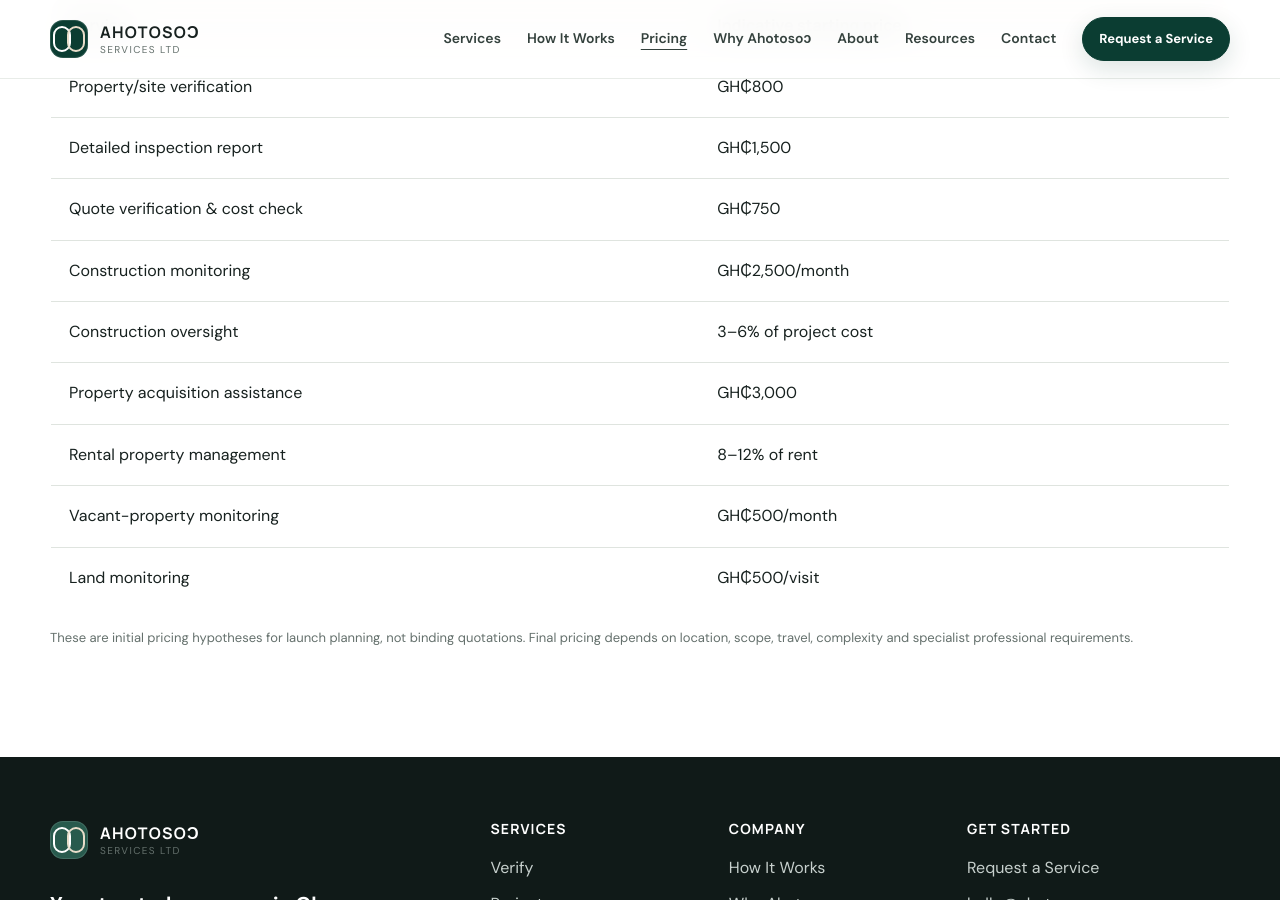
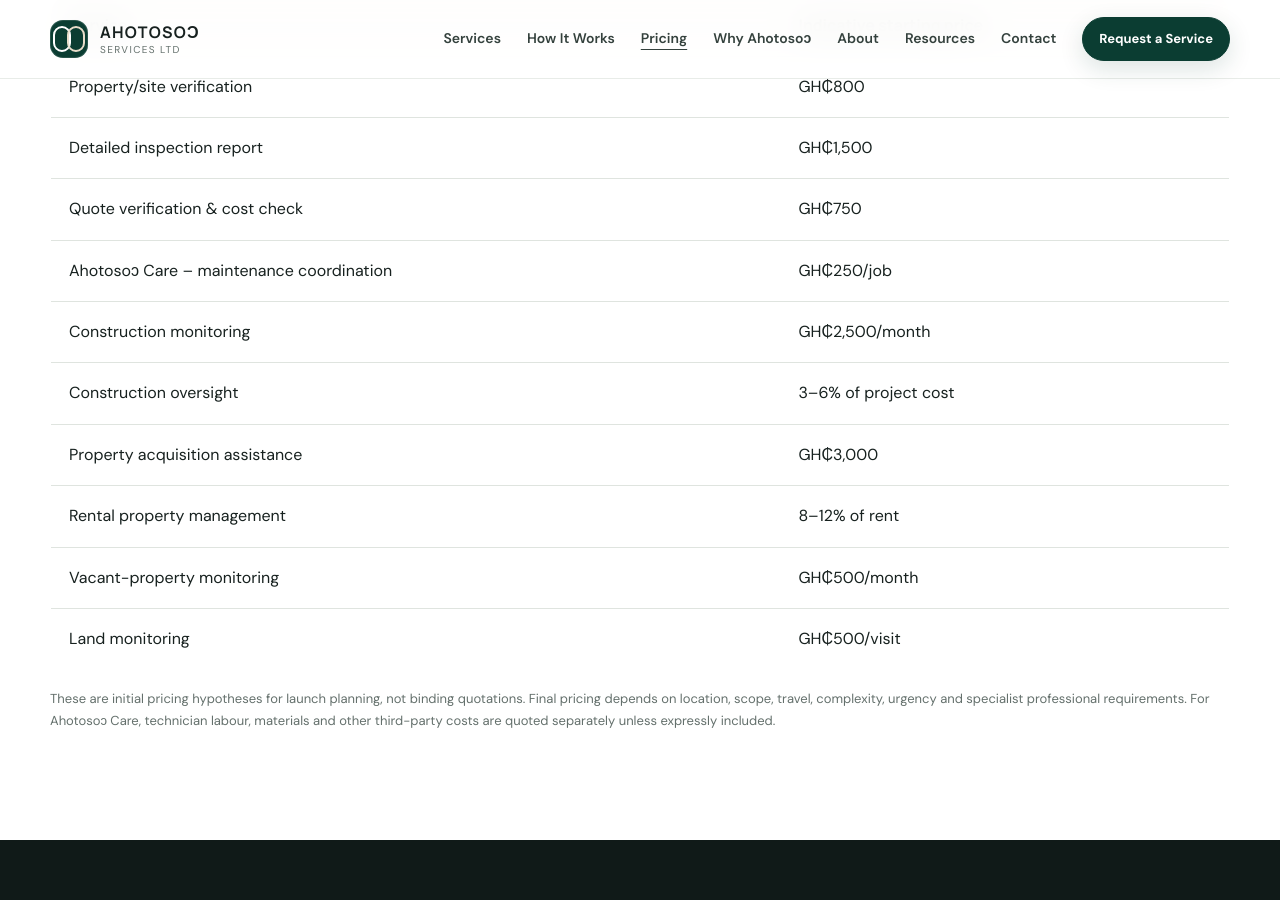
Before and after one commit to law17/ahotoso_website, a Jekyll site: the page built from _pages/pricing.md, in a window 1280 px wide and 900 px high, scrolled down 630 px. Built offline with Jekyll 4.4.1, drawn with Linux system fonts in a browser that asks for light colours.

Commit message:
Add files via upload

```diff
--- a/_pages/pricing.md
+++ b/_pages/pricing.md
@@ -4,4 +4,4 @@ permalink: /pricing/
 title: Pricing
 ---
 <section class="page-hero"><div class="shell"><span class="eyebrow">Pricing</span><h1>Clear fees before work begins.</h1><p>All client-facing prices, quotations and invoices are denominated in Ghana cedis (GH₵).</p></div></section>
-<section class="section"><div class="shell"><div class="table-scroll" role="region" aria-label="Indicative Ahotosoɔ service pricing" tabindex="0"><table class="pricing-table"><thead><tr><th>Service</th><th>Indicative starting price</th></tr></thead><tbody><tr><td>Property/site verification</td><td>GH₵800</td></tr><tr><td>Detailed inspection report</td><td>GH₵1,500</td></tr><tr><td>Quote verification &amp; cost check</td><td>GH₵750</td></tr><tr><td>Construction monitoring</td><td>GH₵2,500/month</td></tr><tr><td>Construction oversight</td><td>3–6% of project cost</td></tr><tr><td>Property acquisition assistance</td><td>GH₵3,000</td></tr><tr><td>Rental property management</td><td>8–12% of rent</td></tr><tr><td>Vacant-property monitoring</td><td>GH₵500/month</td></tr><tr><td>Land monitoring</td><td>GH₵500/visit</td></tr></tbody></table></div><p class="form-note" style="margin-top:18px">These are initial pricing hypotheses for launch planning, not binding quotations. Final pricing depends on location, scope, travel, complexity and specialist professional requirements.</p></div></section>
+<section class="section"><div class="shell"><div class="table-scroll" role="region" aria-label="Indicative Ahotosoɔ service pricing" tabindex="0"><table class="pricing-table"><thead><tr><th>Service</th><th>Indicative starting price</th></tr></thead><tbody><tr><td>Property/site verification</td><td>GH₵800</td></tr><tr><td>Detailed inspection report</td><td>GH₵1,500</td></tr><tr><td>Quote verification &amp; cost check</td><td>GH₵750</td></tr><tr><td>Ahotosoɔ Care – maintenance coordination</td><td>GH₵250/job</td></tr><tr><td>Construction monitoring</td><td>GH₵2,500/month</td></tr><tr><td>Construction oversight</td><td>3–6% of project cost</td></tr><tr><td>Property acquisition assistance</td><td>GH₵3,000</td></tr><tr><td>Rental property management</td><td>8–12% of rent</td></tr><tr><td>Vacant-property monitoring</td><td>GH₵500/month</td></tr><tr><td>Land monitoring</td><td>GH₵500/visit</td></tr></tbody></table></div><p class="form-note" style="margin-top:18px">These are initial pricing hypotheses for launch planning, not binding quotations. Final pricing depends on location, scope, travel, complexity, urgency and specialist professional requirements. For Ahotosoɔ Care, technician labour, materials and other third-party costs are quoted separately unless expressly included.</p></div></section>
```
Also changed, not shown: README_CARE_PRICING_UPDATE.md (added).
